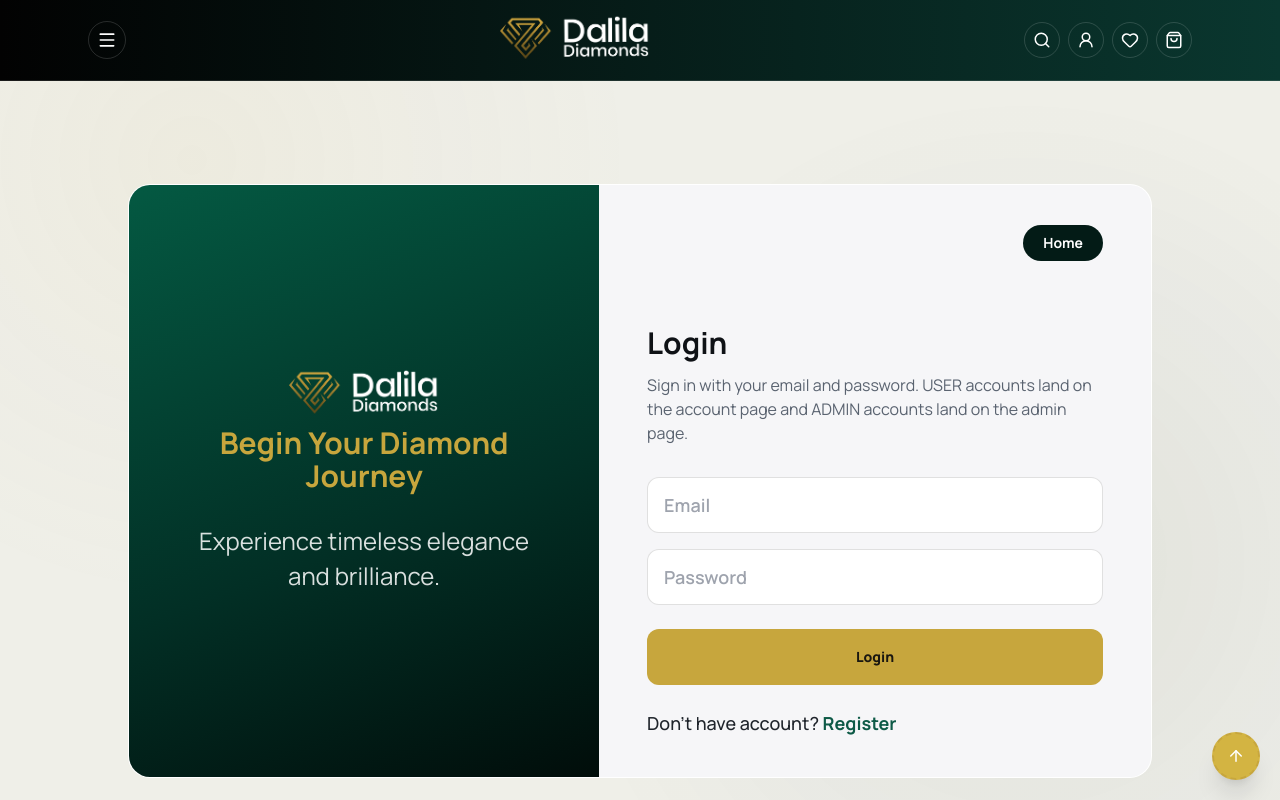
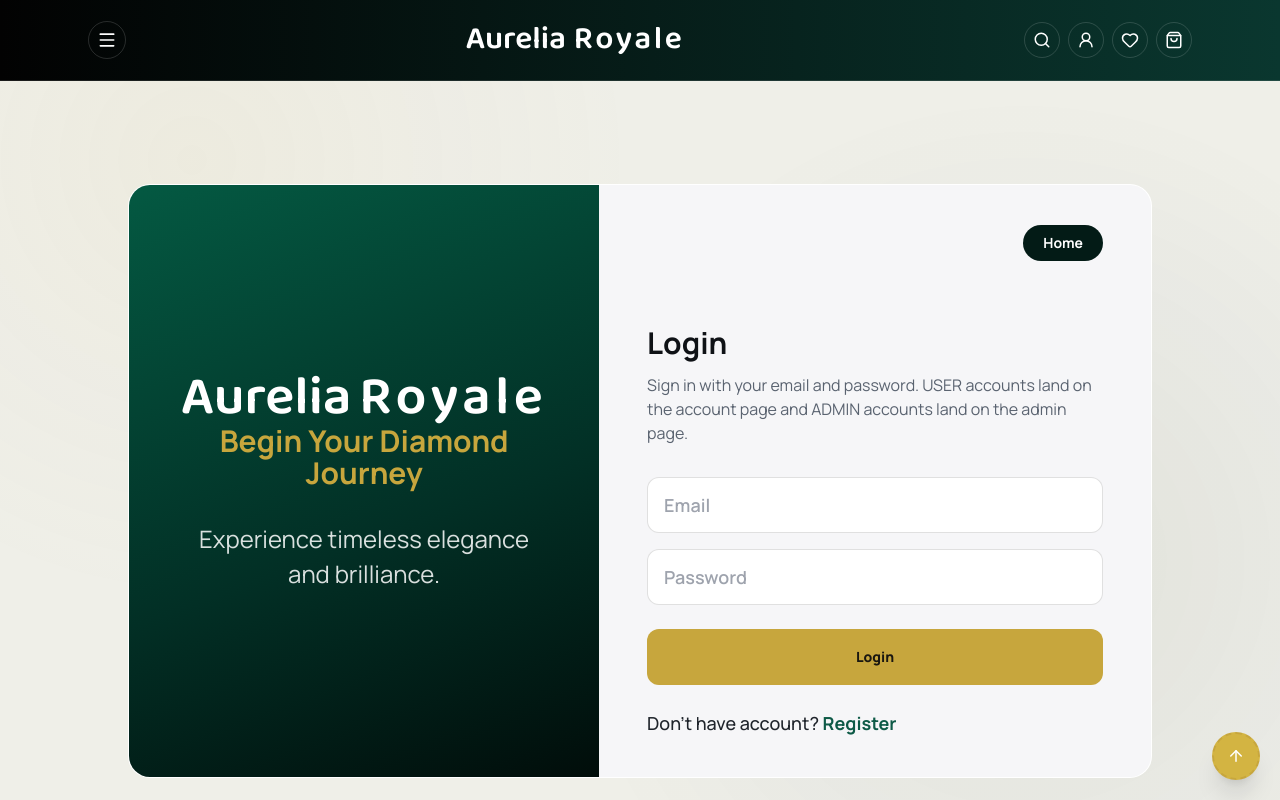
Before and after one commit to yudee-kajkarma/aurelia-royale-web, a Next.js app: page /login in a window 1280 px wide. Shown: the top 800 px of the page. Built offline with nearby package versions, Linux system fonts and the light colour scheme; no server answers; a web font is replaced by a local one.

Commit message:
feat: replace Dalila logo with BrandWordmark component in login and header

```diff
--- a/src/app/login/page.tsx
+++ b/src/app/login/page.tsx
@@ -2,9 +2,8 @@
 
 import { FormEvent, useEffect, useState } from "react";
 import Link from "next/link";
-import Image from "next/image";
 import { useRouter, useSearchParams } from "next/navigation";
-import DalilaLogo from "@/assets/DalilaLogo.png";
+import { BrandWordmark } from "@/components/brand/BrandWordmark";
 import { useAuth } from "@/providers/AuthProvider";
 import { getSafeAuthRedirect } from "@/services/auth/auth.types";
 
@@ -51,13 +50,7 @@ export default function LoginPage() {
           <aside className="flex min-h-[420px] items-center justify-center bg-[linear-gradient(160deg,#045942_0%,#022f25_58%,#010d0a_100%)] px-8 py-12 sm:min-h-[520px] sm:px-12">
             <div className="text-center text-white">
               <div className="mx-auto  inline-flex items-center justify-center">
-               <Image
-                  src={DalilaLogo}
-                  alt="Dalila Diamonds"
-                  width={150}
-                  height={46}
-                  className="h-auto w-[100px] sm:w-[150px]"
-                />
+                <BrandWordmark size="hero" className="items-center text-center" />
               </div>
 
               <h2 className="text-4xl font-bold leading-[1.08] text-[var(--gold)] sm:text-3xl lg:text-3xl">Begin Your Diamond Journey</h2>
--- /dev/null
+++ b/src/components/brand/BrandWordmark.tsx
@@ -0,0 +1,30 @@
+import { Baloo_2 } from "next/font/google";
+
+const baloo = Baloo_2({
+  subsets: ["latin"],
+  weight: ["600", "700"],
+});
+
+type BrandWordmarkProps = {
+  size?: "header" | "hero";
+  className?: string;
+};
+
+export function BrandWordmark({ size = "header", className = "" }: BrandWordmarkProps) {
+  const sizeClassName =
+    size === "hero"
+      ? "text-[2.4rem] leading-none sm:text-[3.4rem]"
+      : "text-[1.6rem] leading-none sm:text-[2rem]";
+
+  return (
+    <span
+      className={`${baloo.className} inline-flex items-baseline gap-2 whitespace-nowrap ${sizeClassName} ${className}`.trim()}
+      aria-label="Aurelia Royale"
+    >
+      <span className="text-white">
+        Aurelia
+      </span>
+      <span className="tracking-[0.08em] text-white">Royale</span>
+    </span>
+  );
+}
--- a/src/components/layout/header/HeaderLogo.tsx
+++ b/src/components/layout/header/HeaderLogo.tsx
@@ -1,6 +1,5 @@
-import Image from "next/image";
 import Link from "next/link";
-import DalilaLogo from "@/assets/DalilaLogo.png";
+import { BrandWordmark } from "@/components/brand/BrandWordmark";
 
 type HeaderLogoProps = {
   onClick?: () => void;
@@ -9,13 +8,7 @@ type HeaderLogoProps = {
 export function HeaderLogo({ onClick }: HeaderLogoProps) {
   return (
     <Link href="/" className="inline-flex items-center" aria-label="Go to homepage" onClick={onClick}>
-      <Image
-        src={DalilaLogo}
-        alt="Dalila Diamonds"
-        width={150}
-        height={46}
-        className="h-auto w-[100px] sm:w-[150px]"
-      />
+      <BrandWordmark size="header" />
     </Link>
   );
 }
```
